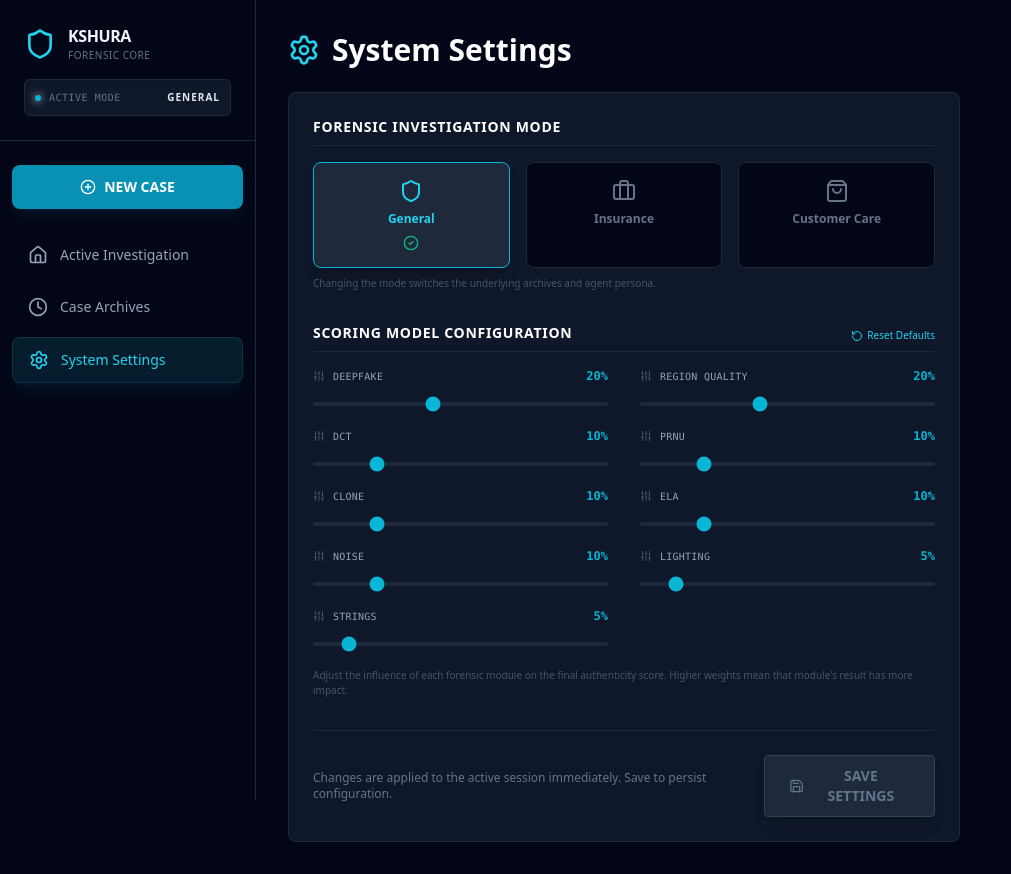
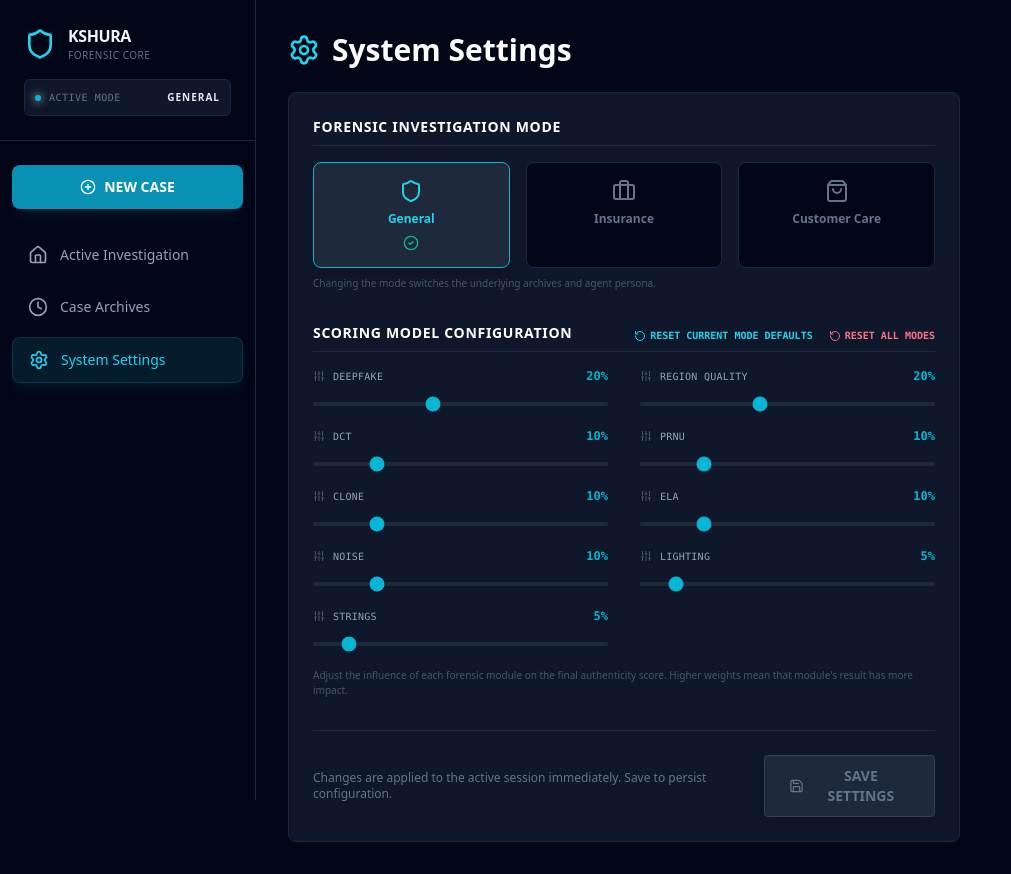
Before and after one commit to Anmol-Bhatnagar/Chain-of-Thought-based-Agent-for-Forensic-Applications, a React (Vite) app: page / in a window 1280 px wide. Both pictures are taken after a click on the button "System Settings". Shown: the whole page, without its empty margins (0-1011 px from the left). Built offline with nearby package versions, Linux system fonts and the light colour scheme.

Commit message:
feat: add per-mode and global reset settings buttons in Settings tab UI

```diff
--- a/App.tsx
+++ b/App.tsx
@@ -507,6 +507,19 @@ const App: React.FC = () => {
 
           setIsSavingSettings(false);
       }, 800);
+  };
+
+  const handleResetAllSettings = () => {
+    if (window.confirm("Are you sure you want to reset all forensic modes to their default scoring weights?")) {
+      setModeWeights(DEFAULT_MODE_WEIGHTS);
+      setPendingWeights(DEFAULT_MODE_WEIGHTS[pendingMode]);
+      try {
+        localStorage.setItem('kshura_forensics_mode_weights', JSON.stringify(DEFAULT_MODE_WEIGHTS));
+      } catch (e) {
+        console.error('Failed to save default mode weights:', e);
+      }
+      alert("All scoring weights have been reset to factory defaults.");
+    }
   };
 
 
@@ -1203,12 +1216,22 @@ const App: React.FC = () => {
               <div>
                   <div className="flex justify-between items-end border-b border-slate-800 pb-2 mb-4">
                       <h3 className="text-sm font-bold text-white uppercase tracking-wider">Scoring Model Configuration</h3>
-                      <button
-                         onClick={() => setPendingWeights(DEFAULT_WEIGHTS)}
-                         className="text-[10px] flex items-center gap-1 text-cyan-400 hover:text-cyan-300"
-                      >
-                          <RotateCcw className="w-3 h-3" /> Reset Defaults
-                      </button>
+                      <div className="flex gap-4">
+                          <button
+                             onClick={() => setPendingWeights(DEFAULT_MODE_WEIGHTS[pendingMode])}
+                             className="text-[10px] flex items-center gap-1 text-cyan-400 hover:text-cyan-350 transition-colors font-bold font-mono"
+                             title="Reset weights for the active mode to factory defaults"
+                          >
+                              <RotateCcw className="w-3 h-3" /> RESET CURRENT MODE DEFAULTS
+                          </button>
+                          <button
+                             onClick={handleResetAllSettings}
+                             className="text-[10px] flex items-center gap-1 text-rose-400 hover:text-rose-300 transition-colors font-bold font-mono"
+                             title="Reset all modes weights to default settings"
+                          >
+                              <RotateCcw className="w-3 h-3" /> RESET ALL MODES
+                          </button>
+                      </div>
                   </div>
 
                   <div className="grid grid-cols-1 md:grid-cols-2 gap-x-8 gap-y-4">
```
